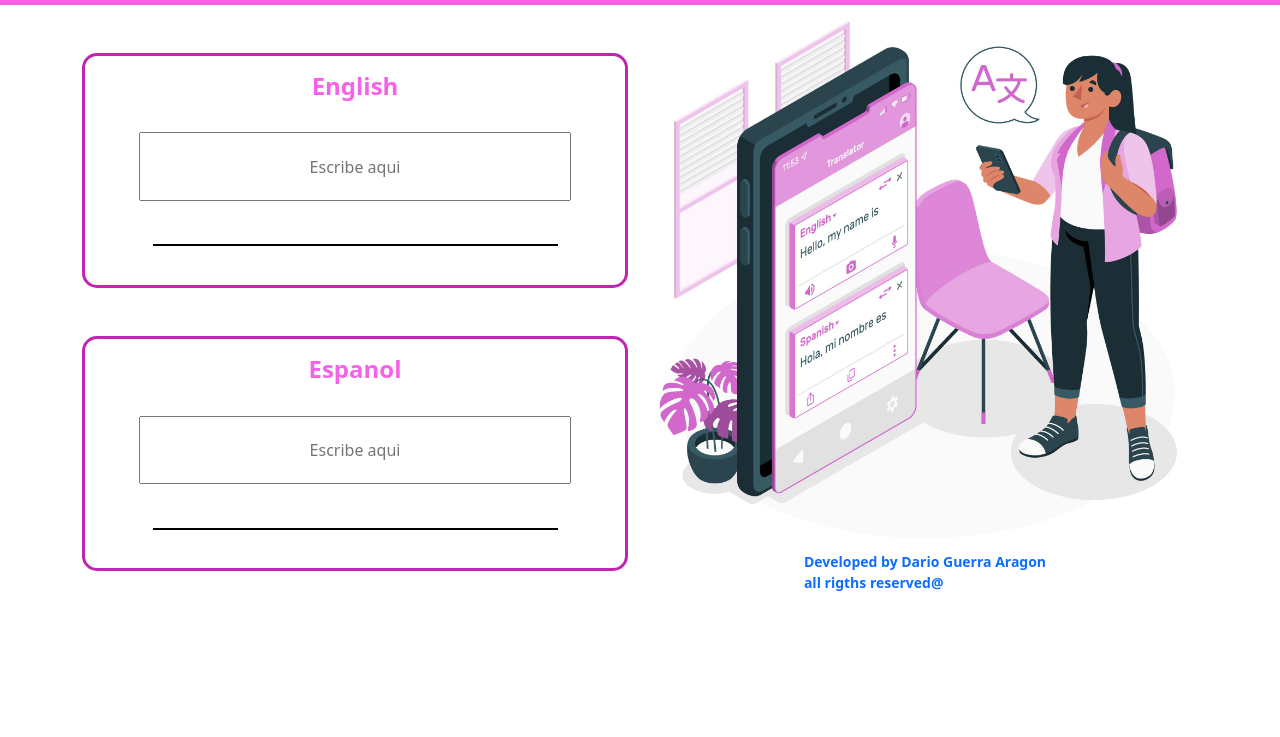
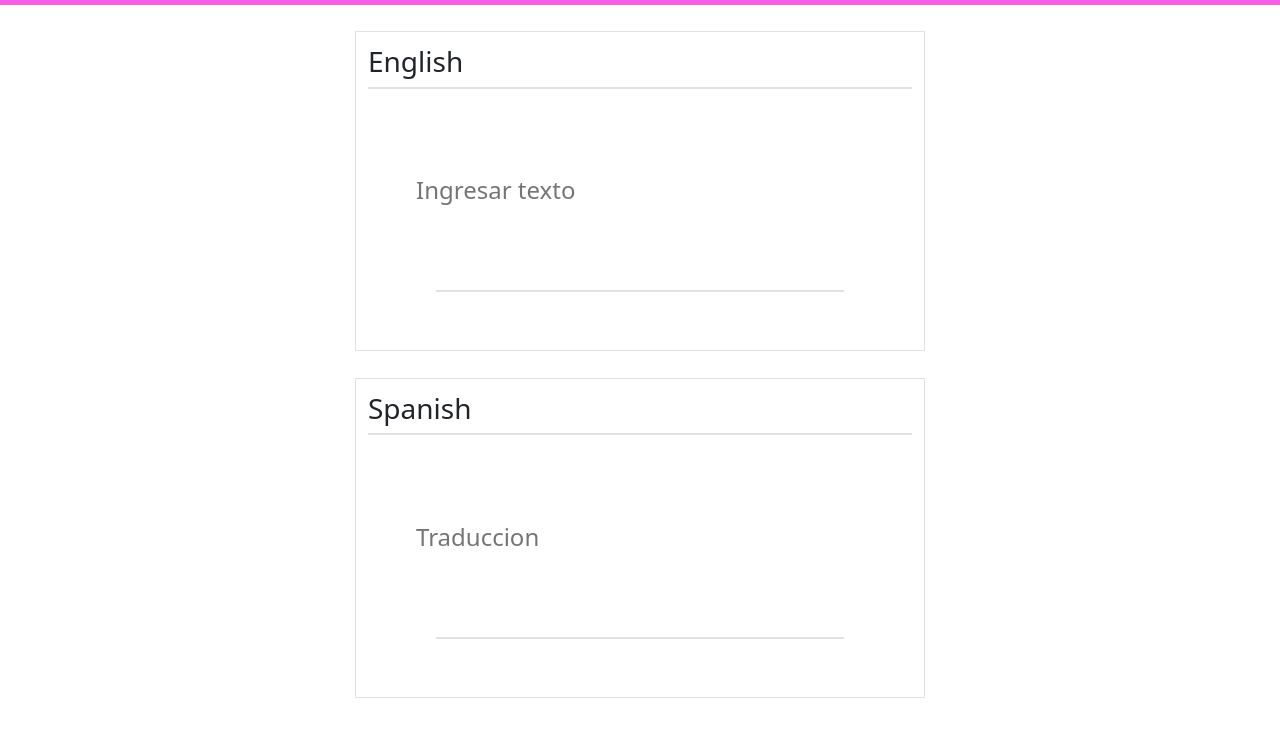
Before and after one commit to darioguerraaragon/translatePro, a plain HTML site: page index.html in a window 1280 px wide. Shown: the part 37-774 px from the top of the page. Drawn offline with Linux system fonts and the light colour scheme.

Commit message:
maquetando

```diff
--- a/index.html
+++ b/index.html
@@ -17,34 +17,38 @@
     </header>
 
     <section class="container">
-        <article class="row d-flex flex-row justify-content-between alig-items-center">
-
-            <div class="col-6 div-en2">
-                <div class="div-en d-flex flex-column align-items-center mt-5">
-                    <h4 class="mt-3"><b>English</b></h4>
-                    <input type="text" id="text-en" placeholder="Escribe aqui" class="mt-4">
-                    <div class="w-75 sep"></div>
+        <article class="d-flex flex-column justify-content-evenly align-items-center row">
+            <div class="col-6 border d-flex flex-column justify-content-evenly align-items-center">
+                <div class="w-100">
+                    <h3>English</h3>
+                    <div class="w-100 border"></div>
                 </div>
 
-                <div class="div-en mt-5 d-flex flex-column align-items-center">
-                    <h4 class="mt-3 text-center"><b>Espanol</b></h4>
-                    <input type="text" id="text-es" placeholder="Escribe aqui" class="mt-4">
-                    <div class="w-75 sep"></div>
+                <div class="input-en h-25 w-100 mt-5">
+                    <input type="text" placeholder="Ingresar texto" id="en" class="en h-100 w-75 ms-5">
+                </div>
+
+                <div class="w-100 tools">
+                    <div class="w-75 border mt-5 sep"></div>
+                </div>
+
+            </div>
+
+            <div class="col-6 border d-flex flex-column justify-content-evenly align-items-center">
+                <div class="w-100">
+                    <h3>Spanish</h3>
+                    <div class="w-100 border"></div>
+                </div>
+
+                <div class="input-es h-25 w-100 mt-5">
+                    <input type="text" placeholder="Traduccion" id="es" class="es h-100 w-75 ms-5">
+                </div>
+
+                <div class="w-100 tools">
+                    <div class="w-75 border mt-5 sep"></div>
                 </div>
             </div>
-
-
-
-            <div class="col-6 d-flex flex-column justify-content-center alig-items-center">
-                <img src="./imgs/5638983.jpg" class="img-translate1 w-100">
-
-                <footer class="d-flex flex-column justify-content-center align-items-center">
-                    <small class="text-primary"><b>Developed by Dario Guerra Aragon <br>all rigths reserved@</b></small>
-                </footer>
-            </div>
-
         </article>
-
     </section>
 
     <script src="app.js"></script>
--- a/style.css
+++ b/style.css
@@ -26,30 +26,30 @@ header nav a {
 
 /* translate branch */
 
-.div-en {
-    height: 40%;
-    border-radius: 15px;
-    border: #c024b0 solid 3px;
+article {
+    min-height: 90vh;
 }
 
-.div-en h4 {
-    color: #f761e8;
+article .col-6 {
+    height: 40vh;
 }
 
-.div-en input {
-    width: 80%;
-    height: 30%;
-    margin: 0 auto;
-    text-align: center;
+.en {
+    border-radius: 5px;
+    border: transparent;
+    font-size: x-large;
 }
 
-.div-t {
-    height: 40%;
-    border-radius:15px;
-    border: #c024b0 solid 3px;
+.es {
+    border-radius: 5px;
+    border: transparent;
+    font-size: x-large;
 }
 
-.sep {
-    margin-top: 8%;
-    border: black solid 1px;
+.tools {
+    height: 30%;
 }
+
+.tools .sep {
+    margin: 0 auto;
+}
```
Also changed, not shown: app.js (+21 -21 lines).
